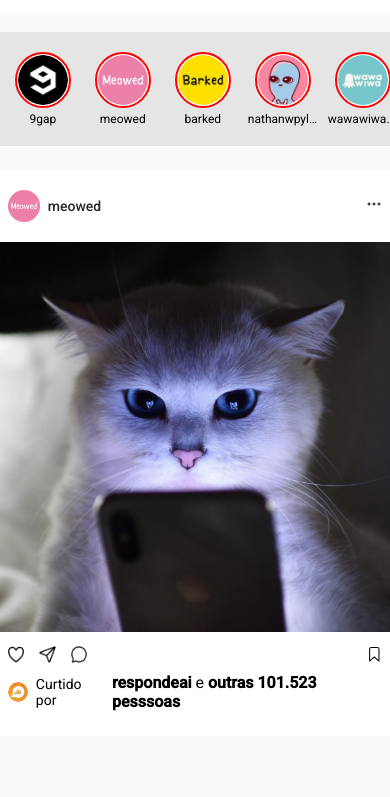
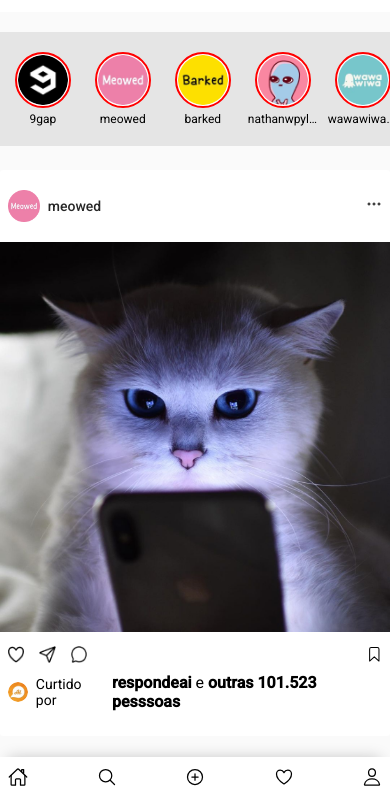
Before and after one commit to HenriquePereiraa/projeto-instagram, a plain HTML site: page index.html in a window 390 px wide. Shown: the part 47-844 px from the top of the page. Drawn offline with nearby package versions, Linux system fonts and the light colour scheme.

Commit message:
barra de navegacao na versao mobile adicionado

```diff
--- a/index.html
+++ b/index.html
@@ -37,6 +37,14 @@
           </div>
         </div>
       </div>
+
+      <nav class="nav-mobile">
+        <ion-icon name="home-outline"></ion-icon>
+        <ion-icon name="search-outline"></ion-icon>
+        <ion-icon name="add-circle-outline"></ion-icon>
+        <ion-icon name="heart-outline"></ion-icon>
+        <ion-icon name="person-outline"></ion-icon>
+      </nav>
     </header>
 
     <section class="container">
--- a/style.css
+++ b/style.css
@@ -6,7 +6,7 @@
 }
 
 body {
-  background-color: #FAFAFA;
+  background-color: #fafafa;
 }
 
 .white {
@@ -76,21 +76,26 @@ body {
   cursor: pointer;
 }
 
-.notificacao{
+.notificacao {
   width: 20px;
   height: 20px;
   border-radius: 50%;
   background-color: red;
-  color:#ffffff;
+  color: #ffffff;
   position: absolute;
-  bottom:13px;
+  bottom: 13px;
   left: 30px;
   cursor: pointer;
 }
-.notificacao span{
+.notificacao span {
   padding-left: 3px;
   font-weight: 700;
   font-size: 12px;
+}
+
+/*NAV-MOBILE*/
+.nav-mobile{
+  display: none;
 }
 
 /*CONTENT*/
@@ -129,7 +134,7 @@ body {
   height: 56px;
   padding: 1px;
   border-radius: 50%;
-  border: 2px solid  red;
+  border: 2px solid red;
   background-color: #ffffff;
 }
 
@@ -146,7 +151,7 @@ body {
   position: relative;
   top: 0;
   right: 0;
-  filter: drop-shadow( 3px 3px 2px rgba(0, 0, 0, .7))
+  filter: drop-shadow(3px 3px 2px rgba(0, 0, 0, 0.7));
 }
 
 .arrow-left > img {
@@ -161,13 +166,13 @@ body {
 
 /**SIDEBAR***/
 
-.sedibar-container{
+.sedibar-container {
   max-width: 300px;
   width: 100%;
   height: 100vh;
   margin: 0 auto;
   position: relative;
-  right:2%;
+  right: 2%;
 }
 .sidebar {
   position: fixed;
@@ -175,7 +180,7 @@ body {
   width: 100%;
   height: 100vh;
   margin-right: 20px;
-  padding:0 20px
+  padding: 0 20px;
 }
 
 .perfil {
@@ -334,6 +339,27 @@ body {
 }
 
 @media screen and (max-width: 614px) {
+  /*NAV-MOBILE*/
+  .nav-mobile {
+    position: fixed;
+    bottom: 0;
+    left: 0;
+    width: 100%;
+    height: 40px;
+    background-color: #ffffff;
+    display: flex;
+    justify-content: space-between;
+    align-items: center;
+    z-index: 1;
+    -webkit-box-shadow: -1px -8px 15px -9px rgba(0, 0, 0, 0.22);
+    box-shadow: -1px -8px 15px -9px rgba(0, 0, 0, 0.22);
+  }
+
+  .nav-mobile ion-icon {
+    padding: 0 2%;
+    font-size: 20px;
+    cursor: pointer;
+  }
   .publicacao {
     width: 100%;
     height: 114px;
@@ -342,7 +368,7 @@ body {
   .stories {
     padding: 0 2%;
   }
-  .funcionalidades{
+  .funcionalidades {
     padding-left: 1px;
   }
   .storie p {
```
